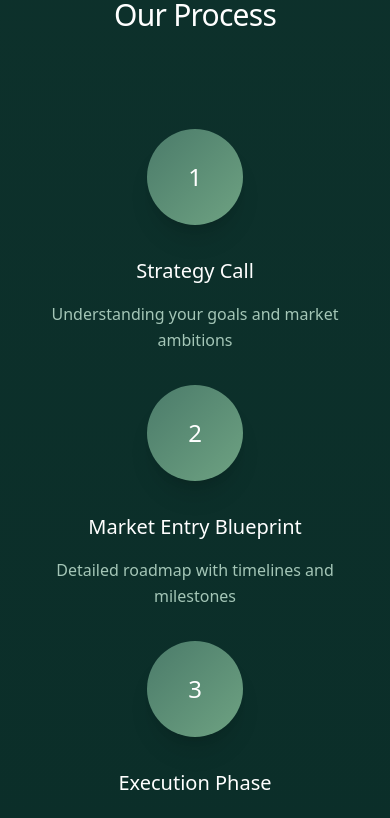
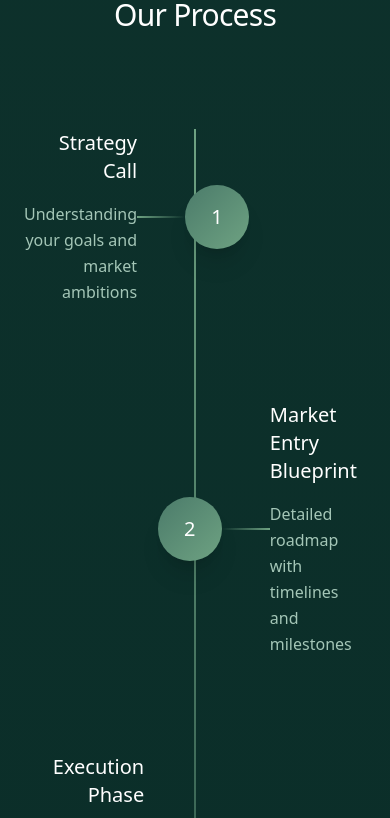
Before and after one commit to Klaudijagr/ExpandNord, a Next.js app: page / in a window 390 px wide. Shown: the part 6260-7078 px from the top of the page. Built offline with nearby package versions, Linux system fonts and the light colour scheme.

Commit message:
Updated process section

```diff
--- a/components/05_ProcessSection.tsx
+++ b/components/05_ProcessSection.tsx
@@ -20,25 +20,54 @@ export const ProcessSection: React.FC<ProcessSectionProps> = ({ sectionTitle, st
         >
           {sectionTitle}
         </h2>
-        <div className="grid md:grid-cols-2 lg:grid-cols-4 gap-8 max-w-6xl mx-auto">
+        <div className="max-w-4xl mx-auto relative">
+          {/* Vertical Line */}
+          <div className="absolute left-1/2 transform -translate-x-1/2 h-full w-0.5 bg-gradient-to-b from-[#6EA282] to-[#4B7B6A]/30"></div>
+
           {steps.map((step, index) => (
             <div
               key={index}
-              className={`text-center group transition-all duration-700 ${
-                isInView ? "translate-y-0 opacity-100" : "translate-y-8 opacity-0"
-              } ${index % 2 === 0 ? "" : "lg:translate-y-8"}`}
-              style={{ transitionDelay: `${index * 200}ms` }}
+              className={`flex items-center mb-24 last:mb-0 transition-all duration-1000 ${
+                isInView ? "opacity-100" : "opacity-0"
+              } ${index % 2 === 0 ? "flex-row" : "flex-row-reverse"}`}
+              style={{ transitionDelay: `${index * 300}ms` }}
             >
-              <div className="relative mb-8">
-                <div className="w-24 h-24 bg-gradient-to-br from-[#4B7B6A] to-[#6EA282] rounded-full flex items-center justify-center mx-auto group-hover:scale-110 transition-all duration-500 shadow-xl text-2xl font-medium">
+              {/* Content Side */}
+              <div
+                className={`w-1/2 ${index % 2 === 0 ? "pr-12 text-right" : "pl-12 text-left"} transform transition-all duration-1000`}
+                style={{
+                  transform: isInView
+                    ? "translateX(0)"
+                    : `translateX(${index % 2 === 0 ? "-20%" : "20%"})`,
+                  transitionDelay: `${index * 300}ms`
+                }}
+              >
+                <h3 className="text-xl font-medium text-white mb-4">{step.title}</h3>
+                <p className="text-[#A4C6B7] font-light leading-relaxed">{step.desc}</p>
+              </div>
+
+              {/* Circle in the middle */}
+              <div className="relative">
+                <div
+                  className={`w-16 h-16 bg-gradient-to-br from-[#4B7B6A] to-[#6EA282] rounded-full flex items-center justify-center text-xl font-medium transform transition-all duration-700 hover:scale-110 shadow-xl ${
+                    isInView ? "scale-100" : "scale-0"
+                  }`}
+                  style={{ transitionDelay: `${index * 300 + 200}ms` }}
+                >
                   {index + 1}
                 </div>
-                {index < steps.length - 1 && (
-                  <div className="hidden lg:block absolute top-12 left-full w-full h-0.5 bg-gradient-to-r from-[#6EA282] to-transparent opacity-30"></div>
-                )}
+                {/* Horizontal connector line */}
+                <div
+                  className={`absolute top-1/2 transform -translate-y-1/2 w-12 h-0.5 bg-gradient-to-r ${
+                    index % 2 === 0
+                      ? "right-full from-[#6EA282] to-transparent"
+                      : "left-full from-transparent to-[#6EA282]"
+                  }`}
+                ></div>
               </div>
-              <h3 className="text-xl font-medium text-white mb-4">{step.title}</h3>
-              <p className="text-[#A4C6B7] font-light leading-relaxed">{step.desc}</p>
+
+              {/* Empty Side (for alignment) */}
+              <div className="w-1/2"></div>
             </div>
           ))}
         </div>
```
